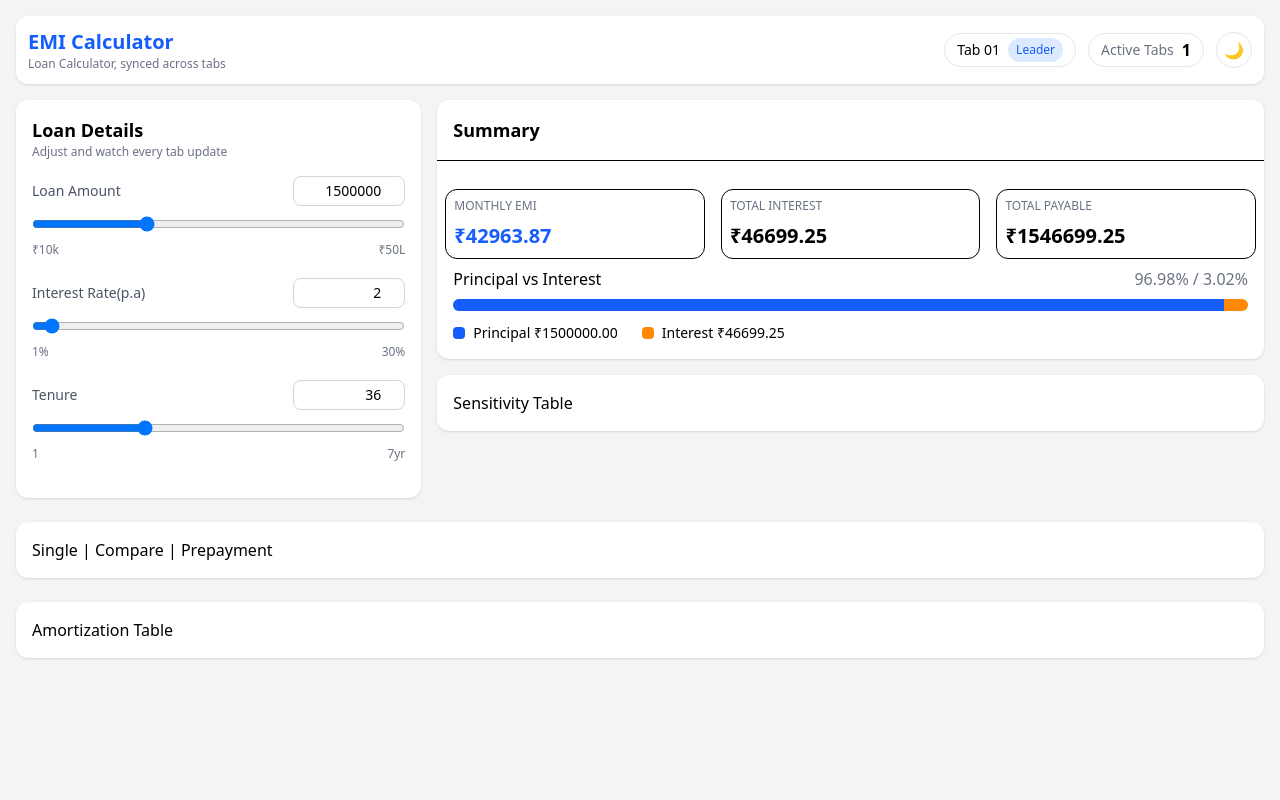
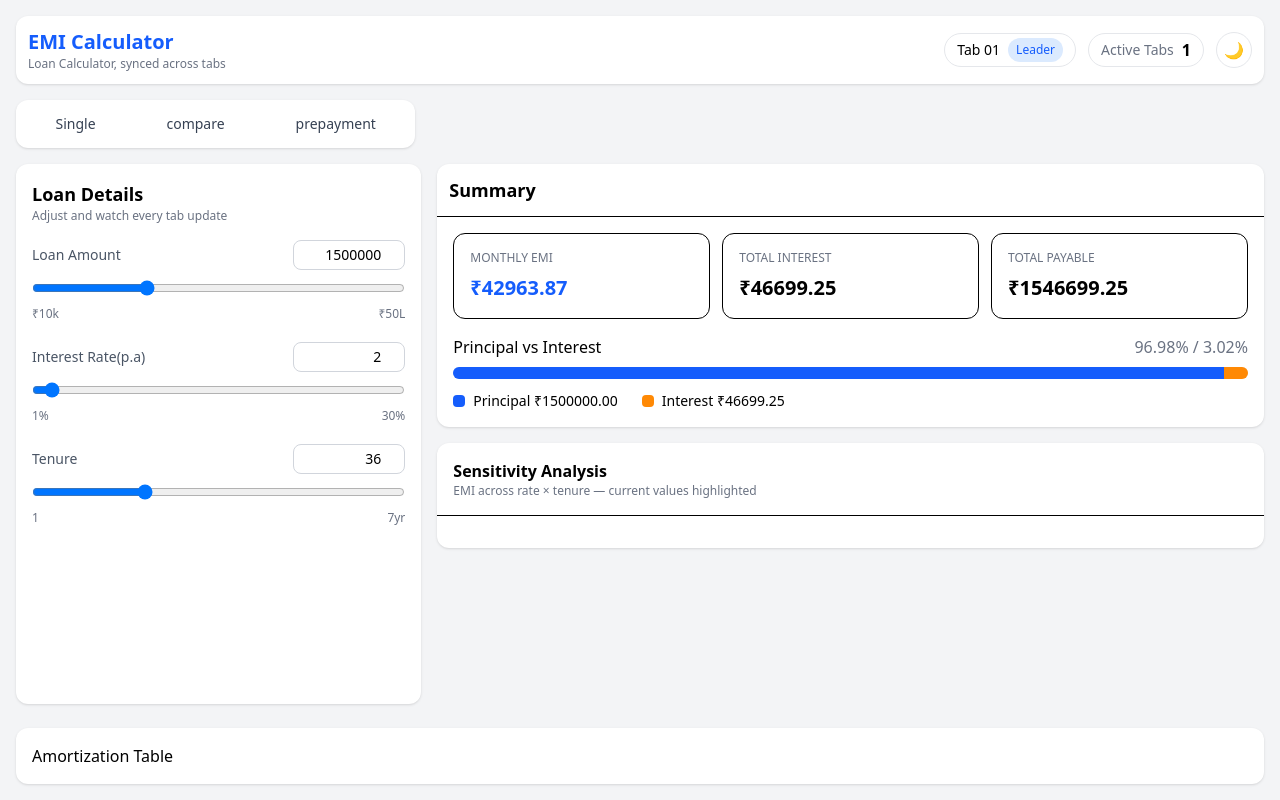
Before and after one commit to Ankit787762/EMI-Calculator, a Next.js app: page / in a window 1280 px wide. Built offline with nearby package versions, Linux system fonts and the light colour scheme.

Commit message:
Refactor layout and enhance components for EMI calculator; update Home, LoanInputs, SummaryCards, ModeTabs, SensitivityTable, and AppContext

```diff
--- a/src/app/page.js
+++ b/src/app/page.js
@@ -10,6 +10,10 @@ import AmortizationTable from "@/components/amortization/AmortizationTable";
     <div className="min-h-screen bg-gray-100 p-4">
       <Header />
 
+  <div className="mt-4 w-full lg:w-[32%]">
+  <ModeTabs />
+</div>
+
 <div className="grid grid-cols-1 lg:grid-cols-3 gap-4 mt-4">
   <LoanInputs />
 
@@ -20,10 +24,6 @@ import AmortizationTable from "@/components/amortization/AmortizationTable";
 </div>
 
 <div className="mt-6">
-        <ModeTabs />
-      </div>
-
-      <div className="mt-6">
   <AmortizationTable />
 </div>
     </div>
--- a/src/components/calculator/LoanInputs.jsx
+++ b/src/components/calculator/LoanInputs.jsx
@@ -8,7 +8,7 @@ import { AppContext } from "@/context/AppContext";
     useContext(AppContext);
 
   return (
-    <div className="bg-white rounded-xl shadow p-4">
+    <div className="bg-white rounded-xl shadow p-4 min-h-[540px]">
       <h2 className="text-lg font-semibold">Loan Details</h2>
 
       <p className="text-xs text-gray-500 mb-4">
--- a/src/components/calculator/Summarycards.jsx
+++ b/src/components/calculator/Summarycards.jsx
@@ -16,13 +16,13 @@ import RatioBar from "./RatioBar";
   return (
     <div className="bg-white rounded-xl shadow">
       {/* Header */}
-      <div className="border-b p-4">
+      <div className="border-b p-3">
         <h2 className="text-lg font-semibold">Summary</h2>
       </div>
 
       {/* Cards */}
-      <div className="grid grid-cols-3 gap-4 mt-5 p-2">
-        <div className="border rounded-xl p-2">
+     <div className="grid grid-cols-3 gap-3 p-4">
+        <div className="border rounded-xl p-4">
           <p className="text-xs text-gray-500 uppercase">Monthly EMI</p>
 
           <h3 className="text-xl font-bold text-blue-600 mt-2">
@@ -30,7 +30,7 @@ import RatioBar from "./RatioBar";
           </h3>
         </div>
 
-        <div className="border rounded-xl p-2">
+        <div className="border rounded-xl p-4">
           <p className="text-xs text-gray-500 uppercase">Total Interest</p>
 
           <h3 className="text-xl font-bold mt-2">
@@ -38,7 +38,7 @@ import RatioBar from "./RatioBar";
           </h3>
         </div>
 
-        <div className="border rounded-xl p-2">
+        <div className="border rounded-xl p-4">
           <p className="text-xs text-gray-500 uppercase">Total Payable</p>
 
           <h3 className="text-xl font-bold mt-2">₹{totalPayable.toFixed(2)}</h3>
--- a/src/components/features/ModeTabs.jsx
+++ b/src/components/features/ModeTabs.jsx
@@ -1,7 +1,43 @@
+"use client";
+
+import { AppContext } from "@/context/AppContext";
+import { useContext } from "react";
+
 function ModeTabs() {
+  const { mode, setMode } = useContext(AppContext);
+
   return (
-    <div className="bg-white rounded-xl p-4 shadow">
-      Single | Compare | Prepayment
+   <div className="bg-white rounded-xl p-1 shadow flex items-center justify-around h-12">
+      <button
+        onClick={() => setMode("single")}
+        className={`px-3 py-2 text-sm  rounded-lg transition-all duration-200 ${
+          mode === "single"
+            ? "bg-blue-600 text-white border border-blue-600"
+            : "bg-white text-gray-700 border border-transparent hover:bg-blue-100 hover:border-blue-500"
+        }`}
+      >
+        Single
+      </button>
+      <button
+        onClick={() => setMode("compare")}
+        className={`px-3 py-2 text-sm rounded-lg transition-all duration-200 ${
+          mode === "compare"
+            ? "bg-blue-600 text-white border border-blue-600"
+            : "bg-white text-gray-700 border border-transparent hover:bg-blue-100 hover:border-blue-500"
+        }`}
+      >
+        compare
+      </button>
+      <button
+        onClick={() => setMode("prepayment")}
+        className={`px-3 py-2 text-sm rounded-lg transition-all duration-200 ${
+          mode === "prepayment"
+            ? "bg-blue-600 text-white border border-blue-600"
+            : "bg-white text-gray-700 border border-transparent hover:bg-blue-100 hover:border-blue-500"
+        }`}
+      >
+        prepayment
+      </button>
     </div>
   );
 }
--- a/src/components/features/SensitivityTable.jsx
+++ b/src/components/features/SensitivityTable.jsx
@@ -1,8 +1,17 @@
 function SensitivityTable() {
   return (
-    <div className="bg-white rounded-xl p-4 shadow">
-      Sensitivity Table
-    </div>
+  <div className="bg-white rounded-xl shadow">
+  <div className="border-b p-4">
+    <h2 className="font-semibold">Sensitivity Analysis</h2>
+    <p className="text-xs text-gray-500">
+      EMI across rate × tenure — current values highlighted
+    </p>
+  </div>
+
+  <div className="p-4">
+    {/* Table */}
+  </div>
+</div>
   );
 }
 
--- a/src/context/AppContext.jsx
+++ b/src/context/AppContext.jsx
@@ -8,6 +8,7 @@ function AppProvider({ children }) {
   const [amount, setAmount] = useState(1500000);
   const [rate, setRate] = useState(2);
   const [tenure, setTenure] = useState(36);
+  const [mode,setMode] = useState("");
 
   return (
     <AppContext.Provider
@@ -18,6 +19,8 @@ function AppProvider({ children }) {
         setRate,
         tenure,
         setTenure,
+        mode,
+        setMode,
       }}
     >
       {children}
```
Lines whose indentation alone changed are shown as unchanged.
